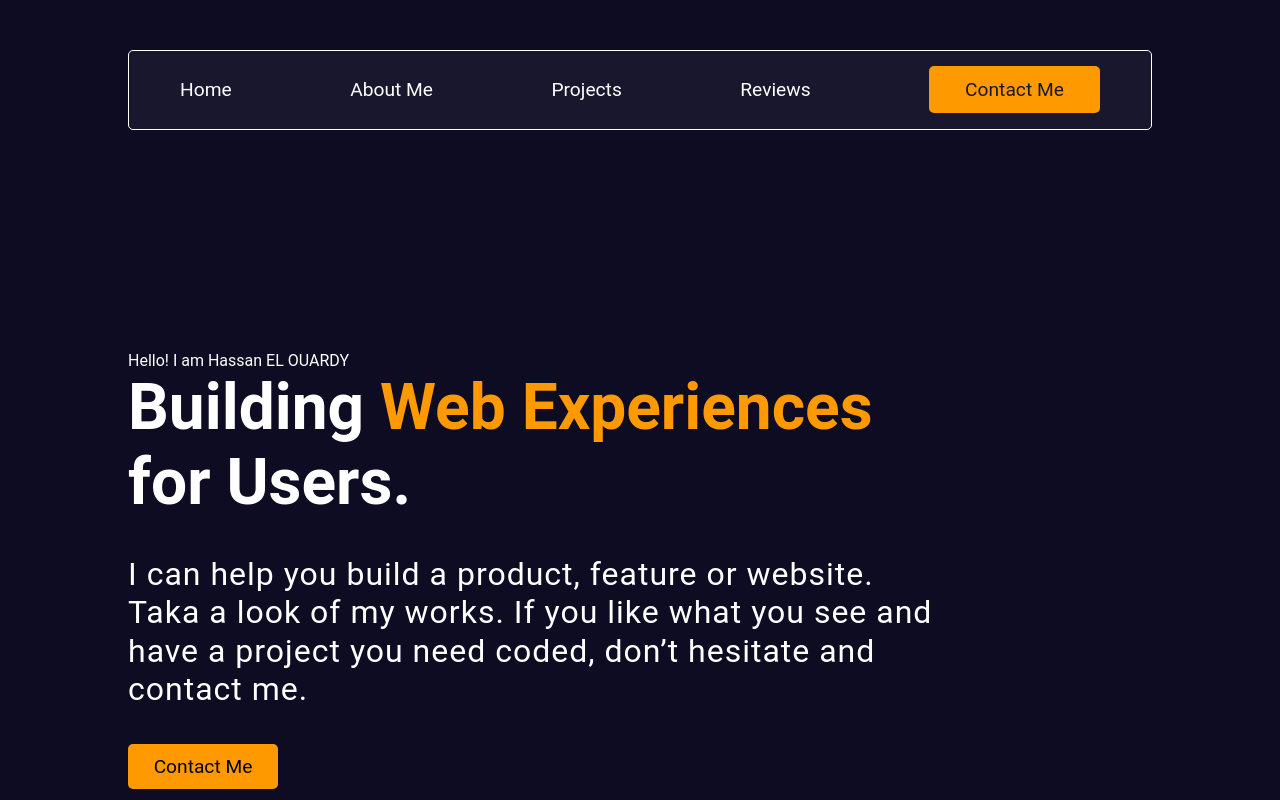
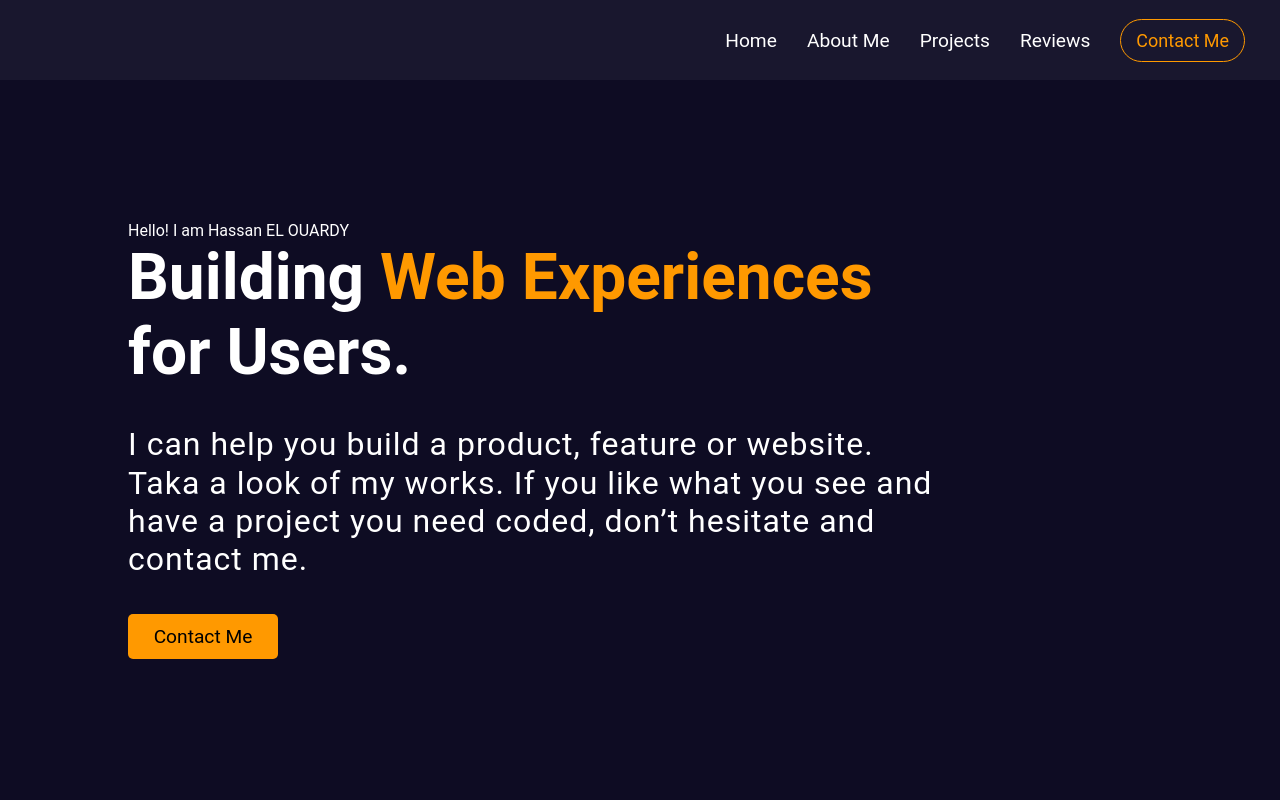
Before and after one commit to codehass/hassan-elouardy, a React (Create React App) app: page / in a window 1280 px wide. Shown: the top 800 px of the page. Built offline with nearby package versions, Linux system fonts and the light colour scheme.

Commit message:
Edit and style the navbar

```diff
--- a/src/components/navbar.css
+++ b/src/components/navbar.css
@@ -8,23 +8,42 @@
   font-family: 'Roboto', sans-serif;
 }
 
+li,
+a {
+  text-decoration: none;
+  background: #19172e;
+}
+
+.logo {
+  color: #f90;
+  font-weight: 600;
+}
+
+.navbar button,
+.navbar button i {
+  background: #19172e;
+}
+
 .navbar {
   display: flex;
-  justify-content: center;
+  gap: 10px;
   align-items: center;
-  width: 80%;
-  margin: 3.1rem auto auto auto;
+  width: 100%;
+  max-width: 1440px;
+  padding: 0 20px;
   height: 5rem;
   background-color: #19172e;
-  border-radius: 5px;
-  border: 1px white solid;
   font-size: 1.2rem;
+  position: fixed;
+  top: 0;
+  z-index: 10;
 }
 
 .navbar ul {
-  width: 90%;
+  width: 100%;
   display: flex;
-  justify-content: space-between;
+  justify-content: flex-end;
+  gap: 30px;
   background-color: #19172e;
 }
 
@@ -40,10 +59,12 @@
 }
 
 .navbar ul li:last-child a {
-  color: #19172e;
-  background-color: #f90;
-  padding: 12px 36px;
-  border-radius: 5px;
+  border: 1px solid #f90;
+  padding: 10px 15px;
+  font-size: 18px;
+  margin-right: 15px;
+  border-radius: 47px;
+  color: #f90;
 }
 
 #mobile {
@@ -56,8 +77,10 @@
     border: none;
     margin-top: 0;
     display: flex;
-    justify-content: flex-end;
+    justify-content: space-between;
     padding-right: 10%;
+    position: fixed;
+    top: 0;
   }
 
   .navbar ul {
```
